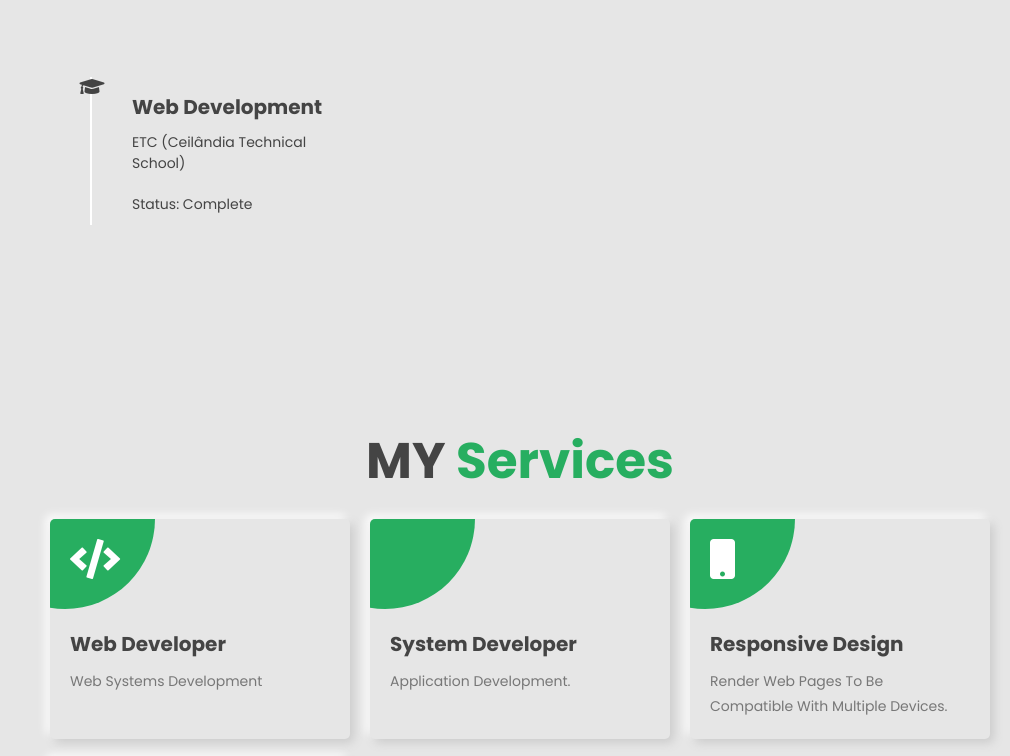
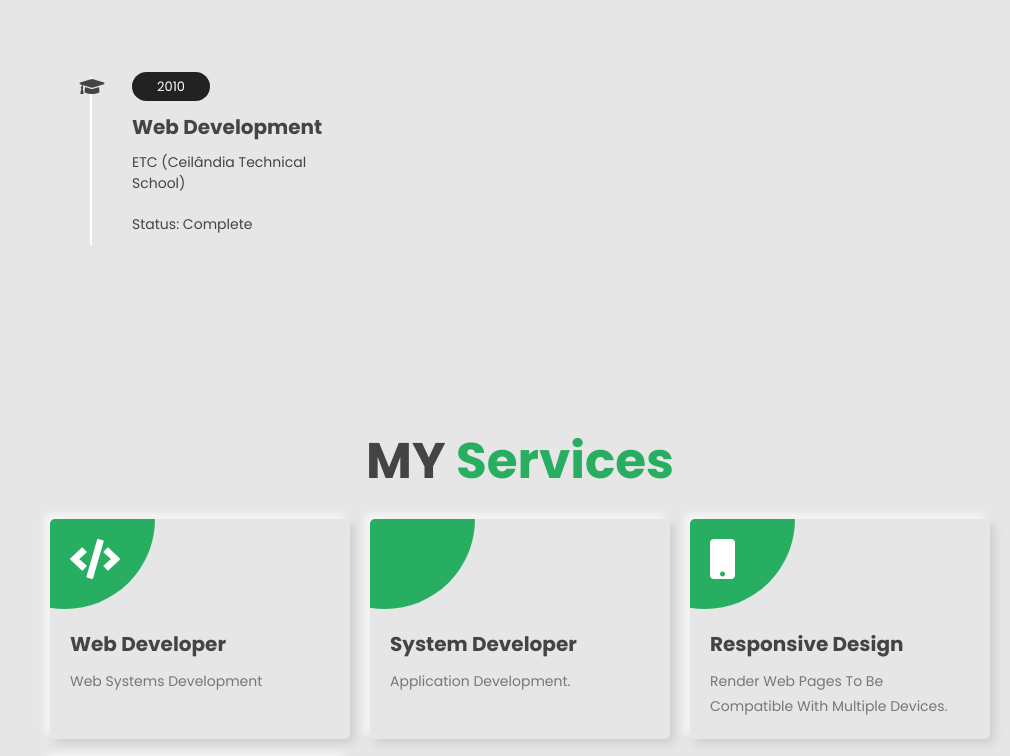
Before and after one commit to wagner30023/portifolio, a plain HTML site: page index.html in a window 1280 px wide. Shown: the part 1996-2752 px from the top of the page, without its empty margins (270-1280 px from the left). Drawn offline with nearby package versions, Linux system fonts and the light colour scheme.

Commit message:
projeto portifolio

```diff
--- a/index.html
+++ b/index.html
@@ -176,6 +176,7 @@
 
         <div class="box">
             <i class="fas fa-graduation-cap"></i>
+            <span>2010</span>
             <h3> Web Development </h3>
             <p> ETC (Ceilândia Technical School) </p>
             <p> Status: Complete </p>
```
